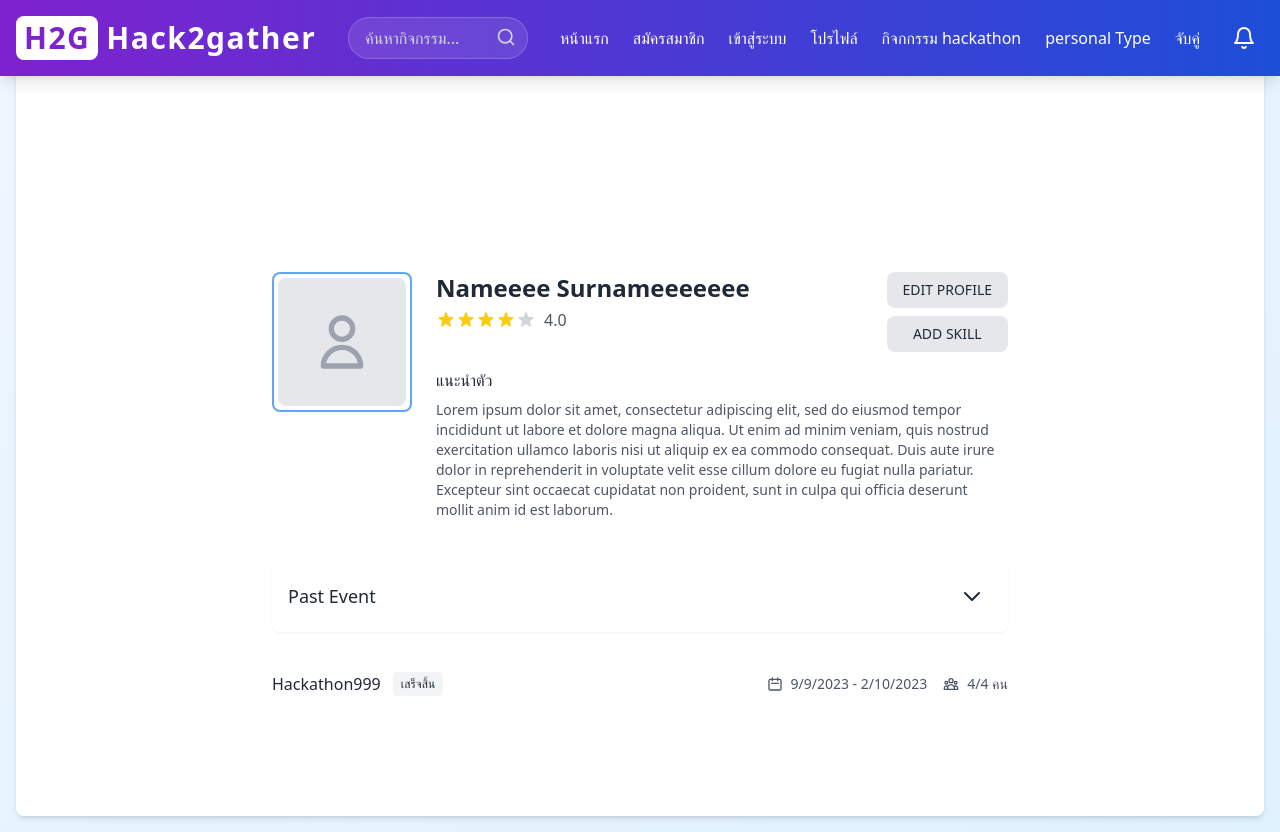
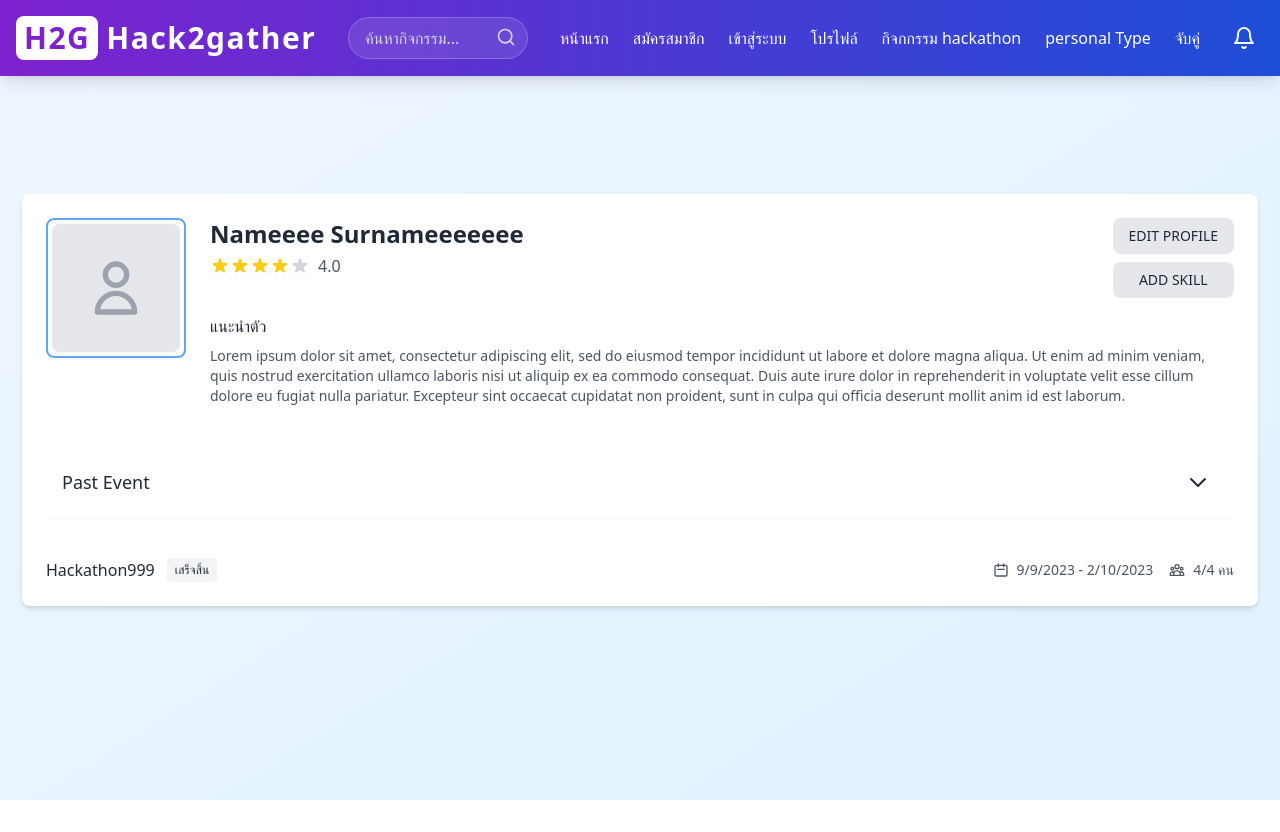
Before and after one commit to Celesca/hack2gather, a React (Vite) app in the folder frontend/: page /profile in a window 1280 px wide. After the commit the page ends 800 px from the top, so only its background shows below. Built offline with nearby package versions, Linux system fonts and the light colour scheme.

Commit message:
finish all front except message

```diff
--- a/frontend/src/profile.jsx
+++ b/frontend/src/profile.jsx
@@ -91,7 +91,7 @@ const Profile = () => {
     return (
       <div className="min-h-screen bg-gradient-to-br from-blue-50 to-sky-100 flex items-center justify-center p-4">
 
-        <div className="p-64 space-y-10 bg-white rounded-lg shadow-md max-w-full max-h-screen">
+        <div className="p-6 space-y-10 bg-white rounded-lg shadow-md max-w-full max-h-screen">
           {/* Profile Header Section */}
           <div className="flex items-start gap-6">
             {/* Profile Image */}
```
